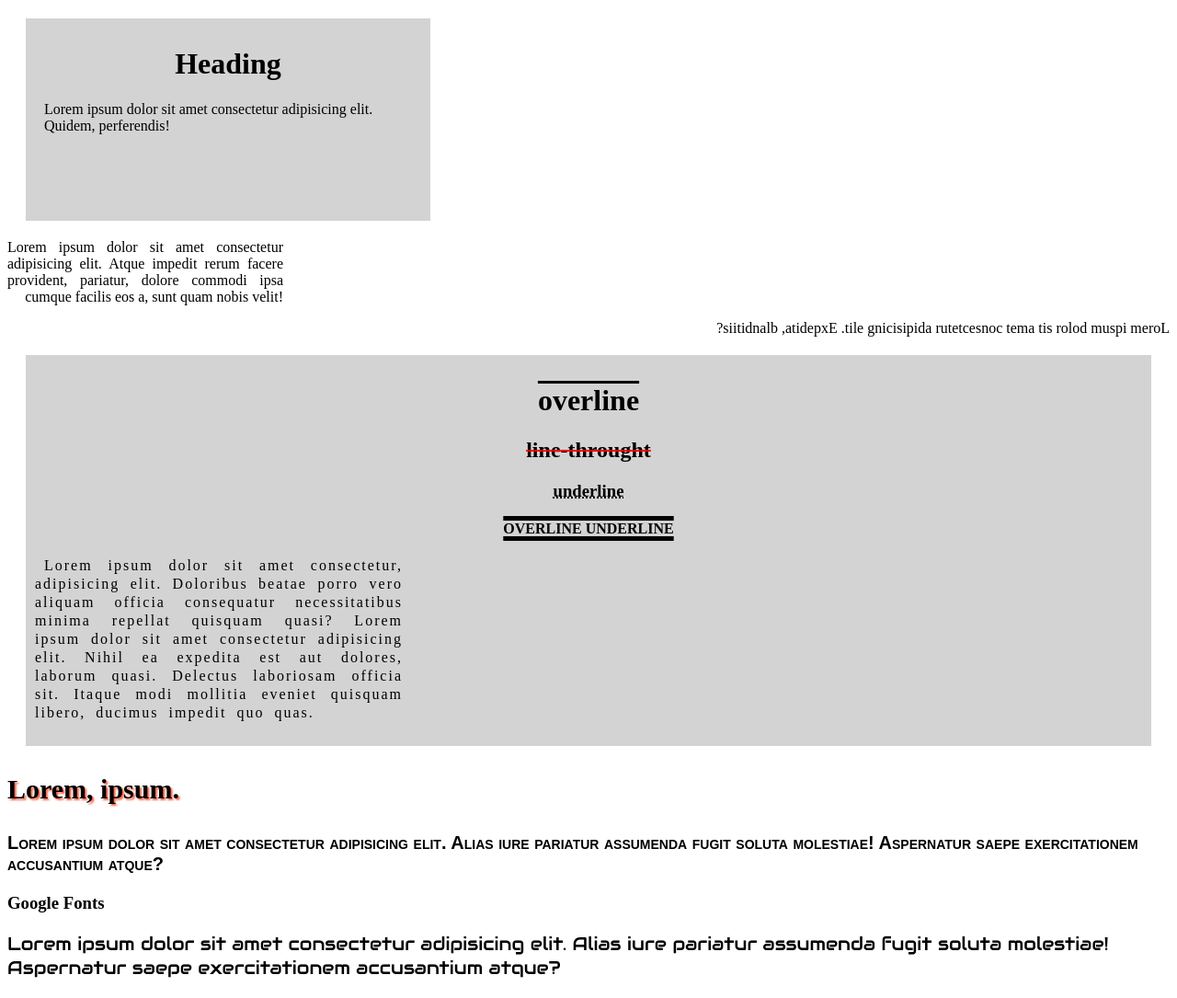
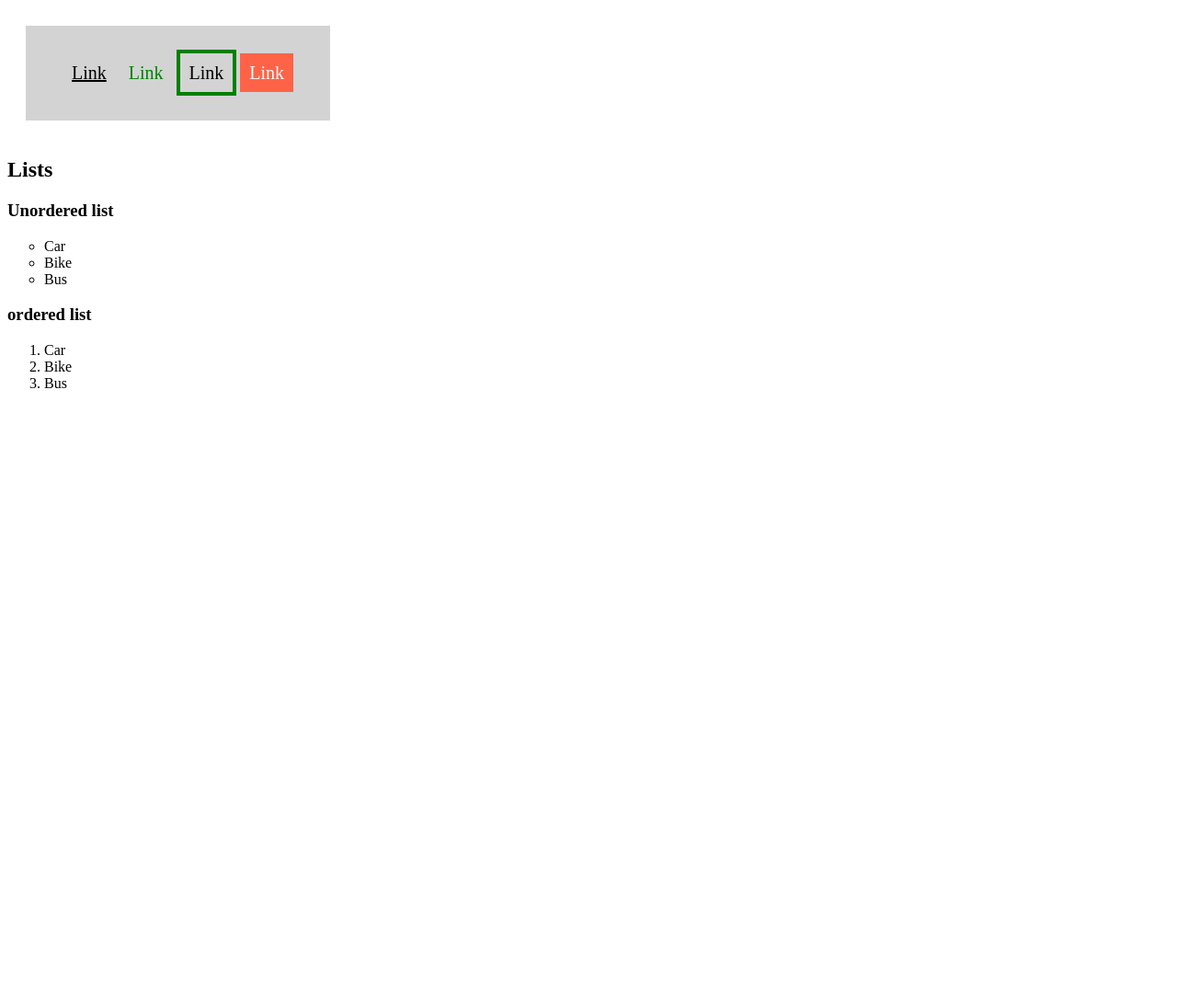
Before and after one commit to vipul832/Html_and_css_learning, a plain HTML site: page css/index.html in a window 1280 px wide. Shown: the whole page at 92% size. After the commit the page ends 800 px from the top, so only its background shows below. Drawn offline with Linux system fonts and the light colour scheme.

Commit message:
CSS Link and Lists

```diff
--- a/css/index.html
+++ b/css/index.html
@@ -6,46 +6,31 @@
     <meta name="viewport" content="width=device-width, initial-scale=1.0">
     <link rel="stylesheet" href="./stylesheet.css">
 
-    <!--google font-->
-    <link rel="preconnect" href="https://fonts.googleapis.com"><link rel="preconnect" href="https://fonts.gstatic.com" crossorigin><link href="https://fonts.googleapis.com/css2?family=Audiowide&display=swap" rel="stylesheet">
-
     <title>css</title>
 </head>
 <body>
 
-    <div class="content">
-        <h1>Heading</h1>
-        <p>Lorem ipsum dolor sit amet consectetur adipisicing elit. Quidem, perferendis!</p>
+    <div class="dlink">
+        <a href="#" class="btn nor">Link</a>
+        <a href="#" class="btn hov">Link</a>
+        <a href="#" class="btn bor">Link</a>
+        <a href="#" class="btn col">Link</a>
     </div>
 
     <div>
-        <p class="textalign">
-            Lorem ipsum dolor sit amet consectetur adipisicing elit. Atque impedit rerum facere provident, pariatur, dolore commodi ipsa cumque facilis eos a, sunt quam nobis velit!
-        </p>
+        <h2>Lists</h2>
+        <h3>Unordered list</h3>
+        <ul class="a">
+            <li>Car</li>
+            <li>Bike</li>
+            <li>Bus</li>
+        </ul>
+        <h3> ordered list</h3>
+        <ol class="b">
+            <li>Car</li>
+            <li>Bike</li>
+            <li>Bus</li>
+        </ul>
     </div>
-
-    <p class="ub">
-        Lorem ipsum dolor sit amet consectetur adipisicing elit. Expedita, blanditiis?
-    </p>
-
-    <div class="decor">
-        <h1>overline</h1>
-        <h2>line-throught</h2>
-        <h3>underline</h3>
-        <h4>overline underline</h4>
-        <p>Lorem ipsum dolor sit amet consectetur, adipisicing elit. Doloribus beatae porro vero aliquam officia consequatur necessitatibus minima repellat quisquam quasi? Lorem ipsum dolor sit amet consectetur adipisicing elit. Nihil ea expedita est aut dolores, laborum quasi. Delectus laboriosam officia sit. Itaque modi mollitia eveniet quisquam libero, ducimus impedit quo quas.</p>
-    </div>
-
-    <p class="shad">
-        Lorem, ipsum.
-    </p>
-
-    <p class="fontest">
-        Lorem ipsum dolor sit amet consectetur adipisicing elit. Alias iure pariatur assumenda fugit soluta molestiae! Aspernatur saepe exercitationem accusantium atque?
-    </p>
-    <h3>Google Fonts</h3>
-    <p class="fontest2">
-        Lorem ipsum dolor sit amet consectetur adipisicing elit. Alias iure pariatur assumenda fugit soluta molestiae! Aspernatur saepe exercitationem accusantium atque?
-    </p>
 </body>
 </html>
--- a/css/stylesheet.css
+++ b/css/stylesheet.css
@@ -1,75 +1,41 @@
-/*Text Formatting and Font*/
+/*Link  and Lists*/
 
-.content{
+.dlink{
     margin: 20px;
-    background-color: lightgray;
-    padding: 10px 20px;
-    width: 400px;
-    height: 200px;
+    background-color: lightgrey;
+    display: inline-block;
+    padding: 40px;
 }
 
-.content h1{
-    text-align: center;
-}
-
-.textalign{
-    text-align: justify;
-    text-align-last: right;
-    width: 300px;
-}
-
-.ub{
-    direction: rtl;
-    unicode-bidi: bidi-override;
-}
-
-.decor{
-    text-align: center;
-    background-color: lightgrey;
-    margin: 20px;
+.btn{
+    font-size: 20px;
     padding: 10px;
 }
 
-.decor h1{
-    text-decoration-line: overline;
-}
-.decor h2{
-    text-decoration-line: line-through;
-    text-decoration-color: red;
-}
-.decor h3{
-    text-decoration-line: underline;
-    text-decoration-style: dotted;
-}
-.decor h4{
-    text-decoration-line: overline underline;
-    text-decoration-thickness: 5px;
-    text-transform: uppercase;
+.nor{
+    color: black;
 }
 
-.decor p{
-    width: 400px;
-    text-align: justify;
-    text-indent: 10px;
-    letter-spacing: 2px;
-    word-spacing: 5px;
-    line-height: 20px;
+.hov{
+    color: green;
+    text-decoration: none;
+}
+.hov:hover{
+    text-decoration-line:underline;
 }
 
-.shad{
-    text-shadow: 2px 2px 2px tomato;
-    font-weight: 600;
-    font-size: 30px;
+.bor{
+    text-decoration: none;
+    color: black;
+    border: 4px solid green;
 }
 
-.fontest{
-    font-family:fantasy;
-    font-size: 20px;
-    font-weight: bold;
-    font-variant: small-caps;
+.col{
+    color:white;
+    text-decoration: none;
+    background-color: tomato;
 }
 
-.fontest2{
-    font-family: 'Audiowide', cursive;
-    font-size: 20px;
+.a{
+    list-style-type: circle;
 }
```
